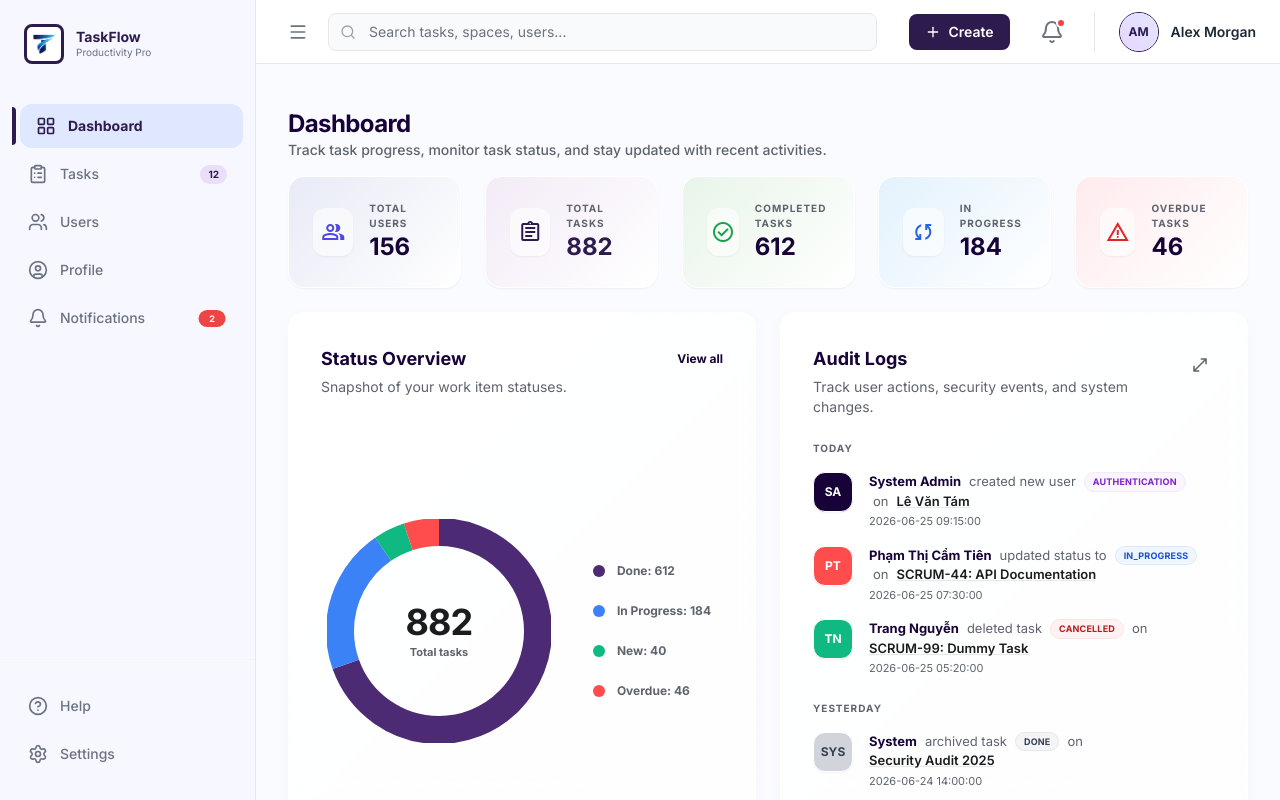
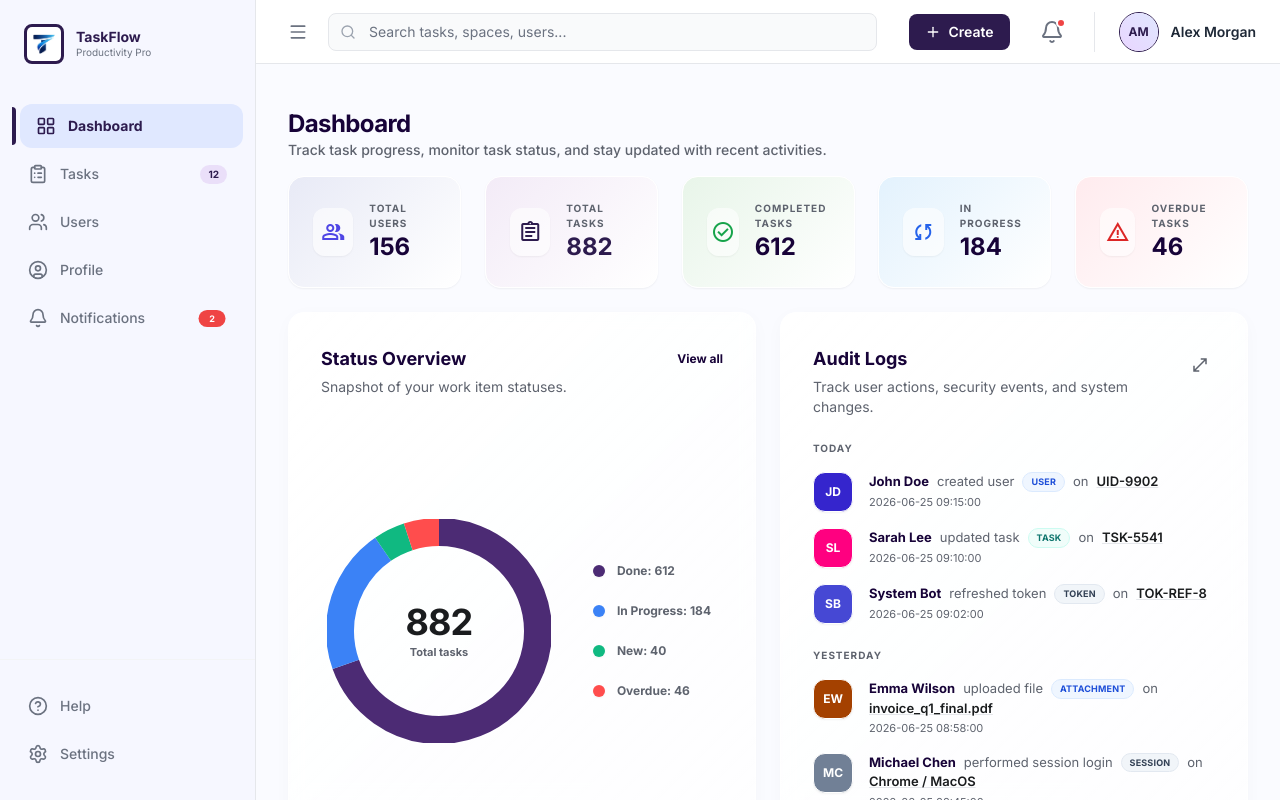
Before and after one commit to truongthihonghoa/Task_Managerment_System, a React (Vite) app in the folder frontend/: page /dashboard in a window 1280 px wide. Built offline with nearby package versions, Linux system fonts and the light colour scheme.

Commit message:
fix(dashboard): update audit logs admin dashboard

```diff
--- a/frontend/src/pages/Dashboard.jsx
+++ b/frontend/src/pages/Dashboard.jsx
@@ -78,73 +78,143 @@ const userActivities = [
 
 const adminActivities = [
   {
-    user: "System Admin",
-    initials: "SA",
-    avatarColor: "#170338",
+    user: "John Doe",
+    initials: "JD",
+    avatarColor: "#3525cd",
     textColor: "white",
-    action: "created new user",
-    status: "Authentication",
-    statusColor: "bg-purple-50 text-purple-700 border-purple-100",
-    target: "Lê Văn Tám",
+    action: "created user",
+    status: "USER",
+    statusColor: "bg-blue-50 text-blue-700 border-blue-100",
+    target: "UID-9902",
     time: "2026-06-25 09:15:00",
     entityType: "User",
-    ipAddress: "10.0.0.12",
+    ipAddress: "192.168.1.45",
     group: "Today"
   },
   {
-    user: "Phạm Thị Cẩm Tiên",
-    initials: "PT",
-    avatarColor: "#ff4d4d",
+    user: "Sarah Lee",
+    initials: "SL",
+    avatarColor: "#ff0080",
     textColor: "white",
-    action: "updated status to",
-    status: "in_progress",
+    action: "updated task",
+    status: "TASK",
+    statusColor: "bg-teal-50 text-teal-700 border-teal-100",
+    target: "TSK-5541",
+    time: "2026-06-25 09:10:00",
+    entityType: "Task",
+    ipAddress: "10.0.4.12",
+    group: "Today"
+  },
+  {
+    user: "System Bot",
+    initials: "SB",
+    avatarColor: "#4648d4",
+    textColor: "white",
+    action: "refreshed token",
+    status: "TOKEN",
+    statusColor: "bg-slate-100 text-slate-700 border-slate-200",
+    target: "TOK-REF-8",
+    time: "2026-06-25 09:02:00",
+    entityType: "Token",
+    ipAddress: "Internal",
+    group: "Today"
+  },
+  {
+    user: "Emma Wilson",
+    initials: "EW",
+    avatarColor: "#a44100",
+    textColor: "white",
+    action: "uploaded file",
+    status: "ATTACHMENT",
     statusColor: "bg-blue-50 text-blue-700 border-blue-100",
-    target: "SCRUM-44: API Documentation",
-    time: "2026-06-25 07:30:00",
+    target: "invoice_q1_final.pdf",
+    time: "2026-06-25 08:58:00",
+    entityType: "Attachment",
+    ipAddress: "45.78.90.12",
+    group: "Yesterday"
+  },
+  {
+    user: "Michael Chen",
+    initials: "MC",
+    avatarColor: "#718096",
+    textColor: "white",
+    action: "performed session login",
+    status: "SESSION",
+    statusColor: "bg-slate-100 text-slate-700 border-slate-200",
+    target: "Chrome / MacOS",
+    time: "2026-06-25 08:45:00",
+    entityType: "Session",
+    ipAddress: "172.16.0.8",
+    group: "Yesterday"
+  },
+  {
+    user: "John Doe",
+    initials: "JD",
+    avatarColor: "#3525cd",
+    textColor: "white",
+    action: "created user",
+    status: "USER",
+    statusColor: "bg-blue-50 text-blue-700 border-blue-100",
+    target: "UID-9903",
+    time: "2026-06-24 16:30:00",
+    entityType: "User",
+    ipAddress: "192.168.1.45",
+    group: "Yesterday"
+  },
+  {
+    user: "Sarah Lee",
+    initials: "SL",
+    avatarColor: "#ff0080",
+    textColor: "white",
+    action: "deleted comment",
+    status: "COMMENT",
+    statusColor: "bg-red-50 text-red-700 border-red-100",
+    target: "COM-104",
+    time: "2026-06-23 11:24:00",
+    entityType: "Comment",
+    ipAddress: "10.0.4.12",
+    group: "Yesterday"
+  },
+  {
+    user: "Emma Wilson",
+    initials: "EW",
+    avatarColor: "#a44100",
+    textColor: "white",
+    action: "updated task",
+    status: "TASK",
+    statusColor: "bg-teal-50 text-teal-700 border-teal-100",
+    target: "TSK-2291",
+    time: "2026-06-20 14:15:00",
     entityType: "Task",
-    ipAddress: "192.168.1.102",
-    group: "Today"
-  },
-  {
-    user: "Trang Nguyễn",
-    initials: "TN",
-    avatarColor: "#10b981",
+    ipAddress: "45.78.90.12",
+    group: "Yesterday"
+  },
+  {
+    user: "Michael Chen",
+    initials: "MC",
+    avatarColor: "#718096",
     textColor: "white",
-    action: "deleted task",
-    status: "cancelled",
-    statusColor: "bg-red-50 text-red-700 border-red-100",
-    target: "SCRUM-99: Dummy Task",
-    time: "2026-06-25 05:20:00",
+    action: "performed session login",
+    status: "SESSION",
+    statusColor: "bg-slate-100 text-slate-700 border-slate-200",
+    target: "Safari / iOS",
+    time: "2026-06-18 07:12:00",
+    entityType: "Session",
+    ipAddress: "172.16.0.8",
+    group: "Yesterday"
+  },
+  {
+    user: "John Doe",
+    initials: "JD",
+    avatarColor: "#3525cd",
+    textColor: "white",
+    action: "updated task",
+    status: "TASK",
+    statusColor: "bg-teal-50 text-teal-700 border-teal-100",
+    target: "TSK-3382",
+    time: "2026-06-15 10:00:00",
     entityType: "Task",
-    ipAddress: "192.168.1.15",
-    group: "Today"
-  },
-  {
-    user: "System",
-    initials: "SYS",
-    avatarColor: "#d1d5db",
-    textColor: "#374151",
-    action: "archived task",
-    status: "done",
-    statusColor: "bg-gray-100 text-gray-700 border-gray-200",
-    target: "Security Audit 2025",
-    time: "2026-06-24 14:00:00",
-    entityType: "Task",
-    ipAddress: "127.0.0.1",
-    group: "Yesterday"
-  },
-  {
-    user: "Admin",
-    initials: "AD",
-    avatarColor: "#4C2B74",
-    textColor: "white",
-    action: "changed role on",
-    status: "Verification",
-    statusColor: "bg-orange-50 text-orange-700 border-orange-100",
-    target: "Nguyễn Văn A (to Manager)",
-    time: "2026-06-24 10:10:00",
-    entityType: "User",
-    ipAddress: "10.0.0.1",
+    ipAddress: "192.168.1.45",
     group: "Yesterday"
   }
 ];
@@ -1634,7 +1704,7 @@ const Dashboard = () => {
                           placeholder="Search operations..."
                           value={modalSearch}
                           onChange={(e) => setModalSearch(e.target.value)}
-                          className="w-full pl-10 pr-4 py-2.5 rounded-xl border border-gray-100 bg-gray-50 focus:bg-white focus:border-[#4C2B74] outline-none transition-all text-sm font-medium"
+                          className="w-full pl-10 pr-4 py-2.5 rounded-xl border border-gray-200 bg-gray-50 focus:bg-white focus:border-[#4C2B74] hover:border-gray-400 outline-none transition-all text-sm font-medium"
                         />
                       </div>
 
@@ -1645,14 +1715,18 @@ const Dashboard = () => {
                             setShowStatusFilter(!showStatusFilter);
                             setShowDateFilter(false);
                           }}
-                          className={`flex items-center justify-between gap-2 min-w-[140px] px-4 py-2.5 rounded-xl border transition-all text-sm font-bold ${selectedStatus !== "All Status" ? "border-[#4C2B74] text-[#4C2B74] bg-purple-50" : "border-gray-100 text-[#5e636e] hover:bg-gray-50"}`}
+                          className={`flex items-center justify-between gap-2 min-w-[140px] px-4 py-2.5 rounded-xl border transition-all text-sm font-bold ${
+                            selectedStatus !== "All Status"
+                              ? "border-[#4C2B74] text-[#4C2B74] bg-purple-50"
+                              : "border-gray-200 text-[#5e636e] hover:border-[#4C2B74] hover:text-[#4C2B74] hover:bg-purple-50/10 bg-white"
+                          }`}
                         >
                           <span className="truncate">{selectedStatus}</span>
                           <span className={`material-symbols-outlined text-gray-400 transition-transform ${showStatusFilter ? 'rotate-180' : ''}`}>expand_more</span>
                         </button>
                         {showStatusFilter && (
                           <div className="absolute top-full left-0 mt-2 w-52 bg-white border border-gray-100 rounded-2xl shadow-xl z-[100] p-2 animate-in fade-in zoom-in-95 duration-200">
-                            {['All Status', 'Done', 'In Progress', 'New'].map(st => (
+                            {['All Status', 'New', 'In Progress', 'In Testing', 'Pending Review', 'Need Revision', 'Done', 'Cancelled'].map(st => (
                               <button
                                 key={st}
                                 onClick={() => { setSelectedStatus(st); setShowStatusFilter(false); }}
@@ -1672,7 +1746,11 @@ const Dashboard = () => {
                             setShowDateFilter(!showDateFilter);
                             setShowStatusFilter(false);
                           }}
-                          className={`flex items-center justify-between gap-2 min-w-[140px] px-4 py-2.5 rounded-xl border transition-all text-sm font-bold ${selectedDate !== "All Dates" ? "border-[#4C2B74] text-[#4C2B74] bg-purple-50" : "border-gray-100 text-[#5e636e] hover:bg-gray-50"}`}
+                          className={`flex items-center justify-between gap-2 min-w-[140px] px-4 py-2.5 rounded-xl border transition-all text-sm font-bold ${
+                            selectedDate !== "All Dates"
+                              ? "border-[#4C2B74] text-[#4C2B74] bg-purple-50"
+                              : "border-gray-200 text-[#5e636e] hover:border-[#4C2B74] hover:text-[#4C2B74] hover:bg-purple-50/10 bg-white"
+                          }`}
                         >
                           <div className="flex items-center gap-2 truncate">
                             <span className="material-symbols-outlined text-gray-400 text-lg">calendar_today</span>
```
